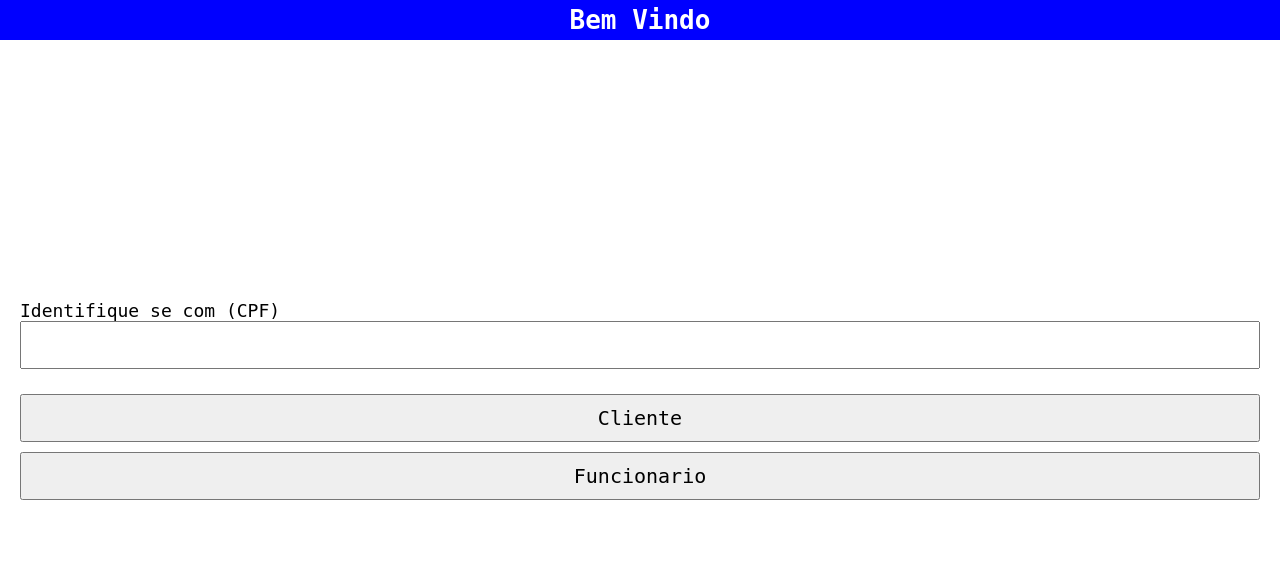
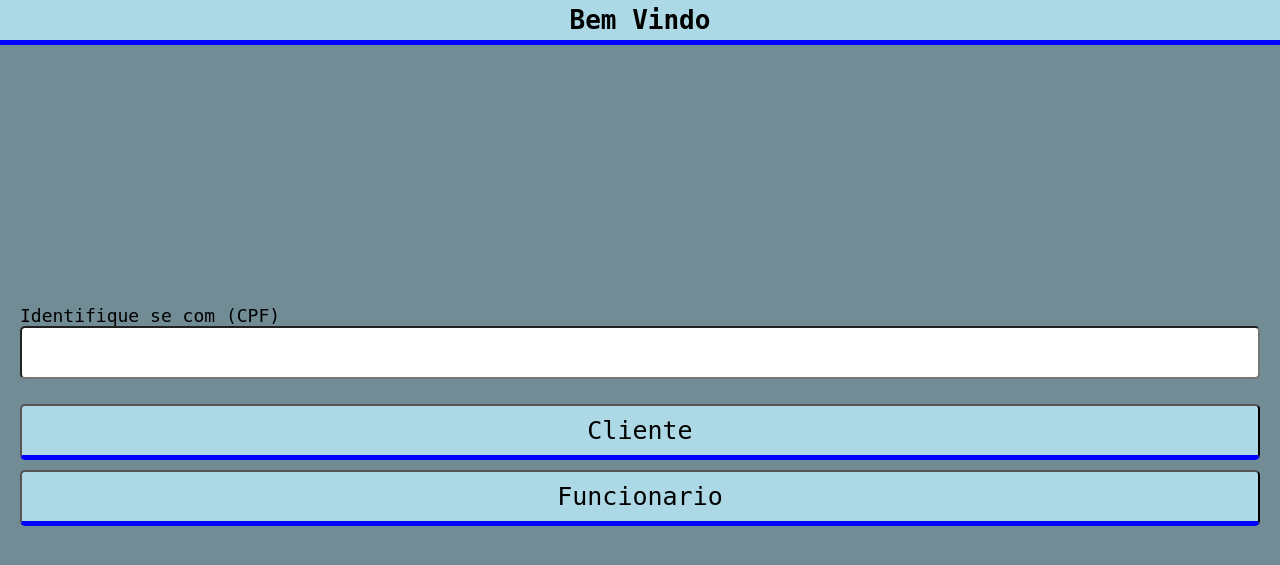
Before and after one commit to jr-roberto/Sistema-Oficina_Mecanica, a Flask app: template templates/mobile/login.html in a window 1280 px wide. Shown: the top 565 px of the page. Run offline with Flask 2, Linux system fonts and the light colour scheme; the template is opened without the code that fills it, so the values that code supplies are empty.

Commit message:
Nova tela de login

```diff
--- a/banco_dados/log_secao.csv
+++ b/banco_dados/log_secao.csv
@@ -1,4 +1,5 @@
 endereco_ip;inicio_sec;fim_secao
 1.1.1.1;20230326201153;20230326201653
 192.168.1.113;20230326203534;20230326204034
-127.0.0.1;20230326203404;20230326203904
+127.0.0.1;20230329195359;20230329202359
+192.168.1.3;20230329194608;20230329201608
--- a/static/css/login.css
+++ b/static/css/login.css
@@ -1,6 +1,6 @@
 * {margin: 0; box-sizing: border-box;font-family: monospace;}
 
-body {width: 100vw; height: 100%;}
+body {width: 100vw; height: 100%; background: rgb(113, 140, 149);}
 
 form.mobile {
     padding: 20px;
@@ -9,8 +9,8 @@ form.mobile {
 h1 {
     text-align: center;
     margin-bottom: 30vh;
-    background: blue;
-    color: white;
+    background: lightblue;
+    border-bottom: solid 5px blue;
     padding: 5px;
 }
 
@@ -27,11 +27,22 @@ form.mobile > div.input > label {
 form.mobile > div.input > input,
 form.mobile > div.entrar > input {
     width: 100%;
-    font-size: 20px;
+    font-size: 25px;
     padding: 10px;
     text-align: center;
+    border-radius: 5px;
 }
 
 form.mobile > div.entrar > input {
     margin-top: 10px;
+    background: lightblue;
+    border-bottom: solid 5px blue;
+    transition: .1s;
 }
+
+form.mobile > div.entrar > input:active {
+    scale: 1.05;
+    background: blue;
+    border-bottom: solid 5px lightblue;
+    color: white;
+}
```
Also changed, not shown: README.md, capturas_telas/00_Nova_Tela_Login.png (added).
